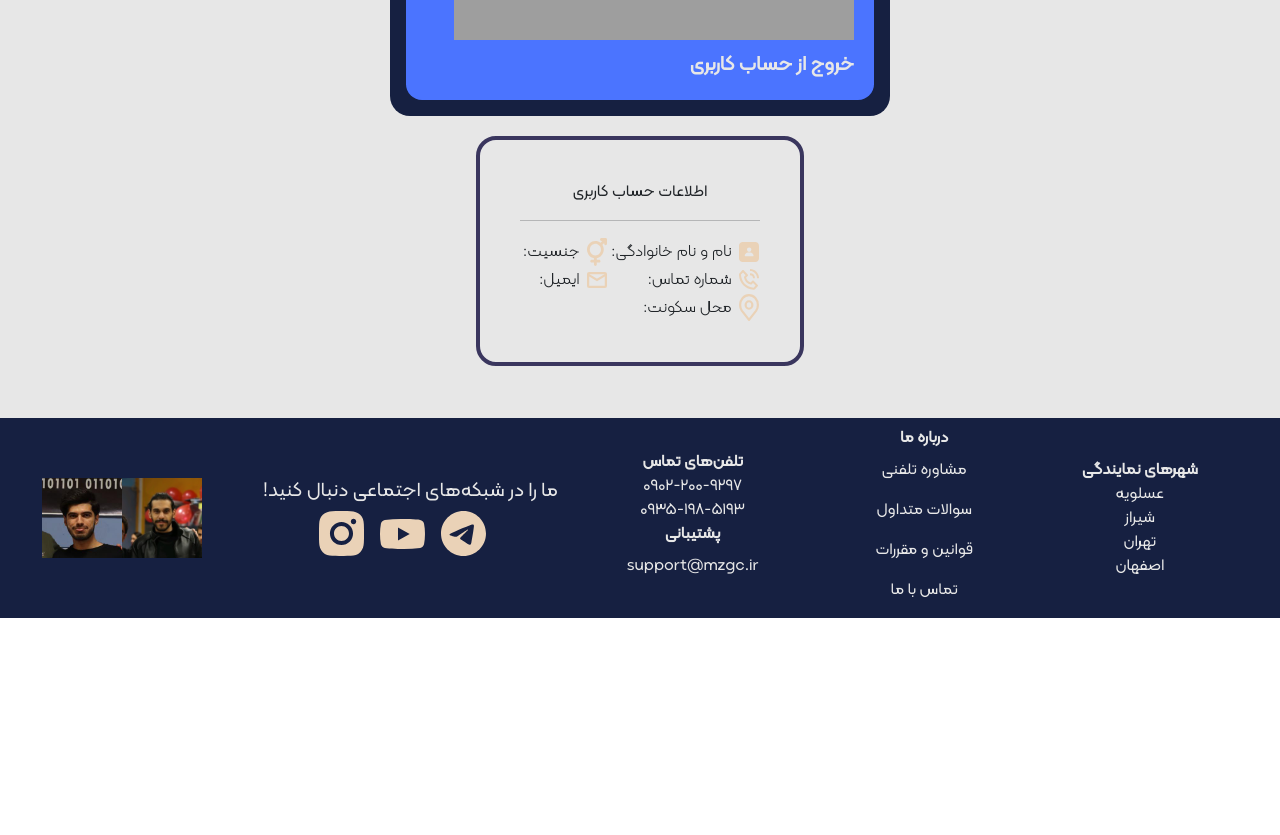
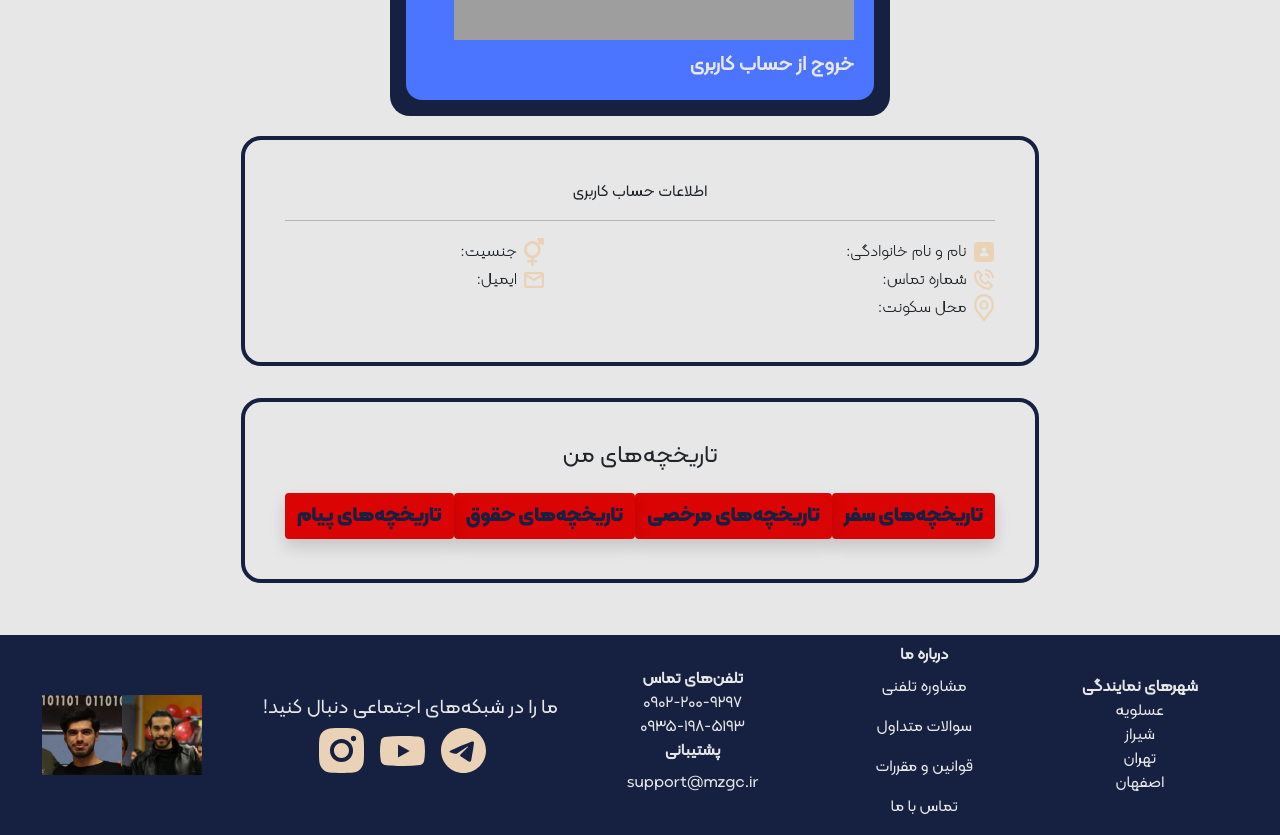
Before and after one commit to aliiimaher/PersonnelSystem-React, a React (Vite) app: page /profile in a window 1280 px wide. Shown: the part 1440-2275 px from the top of the page. Before the commit the page ends 2058 px from the top, so only its background shows below. Built offline with nearby package versions, Linux system fonts and the light colour scheme.

Commit message:
profile page edited with histories buttons

```diff
--- a/src/pages/userPanel/Dashboard.tsx
+++ b/src/pages/userPanel/Dashboard.tsx
@@ -9,6 +9,7 @@ import sexSvg from "../../assets/pic/panel/SexSvg.svg";
 import callSvg from "../../assets/pic/panel/CallSvg.svg";
 import mailSvg from "../../assets/pic/panel/MailSvg.svg";
 import locationSvg from "../../assets/pic/panel/LocationSvg.svg";
+import Button from "../../components/Button";
 
 function Dashboard() {
   const thisUser: any = useContext(UserContext);
@@ -81,6 +82,27 @@ function Dashboard() {
               </tr>
             </table>
           </div>
+          <div className="panel-dashboard-histories">
+            <h3>تاریخچه‌های من</h3>
+            <div className="panel-dashboard-buttons">
+              <Button
+                onclick={() => (window.location.href = "/history/trip")}
+                text="تاریخچه‌های سفر"
+              />
+              <Button
+                onclick={() => (window.location.href = "/history/leave")}
+                text="تاریخچه‌های مرخصی"
+              />
+              <Button
+                onclick={() => (window.location.href = "/history/payment")}
+                text="تاریخچه‌های حقوق"
+              />
+              <Button
+                onclick={() => (window.location.href = "/history/msg")}
+                text="تاریخچه‌های پیام"
+              />
+            </div>
+          </div>
         </div>
       </div>
     </>
--- a/src/styles/pages/LeaveReq.scss
+++ b/src/styles/pages/LeaveReq.scss
@@ -2,7 +2,7 @@
   display: flex;
   flex-direction: column;
   align-items: center;
-  border: solid #3a365e;
+  border: solid #162041;
   border-radius: 20px;
   margin: 20px;
   padding: 8px;
--- a/src/styles/pages/Recruitment.scss
+++ b/src/styles/pages/Recruitment.scss
@@ -1,4 +1,5 @@
 .recruitment-main-container {
+
   display: flex;
   flex-direction: column;
   margin: 16px;
--- a/src/styles/pages/userPanel/Dashboard.scss
+++ b/src/styles/pages/userPanel/Dashboard.scss
@@ -10,8 +10,28 @@
   font-family: KalamehThin;
 }
 
+.panel-dashboard-histories {
+  display: flex;
+  flex-direction: column;
+  border: solid 4px #162041;
+  border-radius: 20px;
+  padding: 40px;
+  margin-top: 4%;
+}
+
+.panel-dashboard-buttons {
+  display: flex;
+  justify-content: space-around;
+  margin-top: 2%;
+}
+
+.panel-dashboard-buttons-items {
+  display: flex;
+  justify-content: center;
+}
+
 .panel-dashboard-personal-info {
-  border: solid 4px #3a365e;
+  border: solid 4px #162041;
   border-radius: 20px;
   padding: 40px;
 
```
